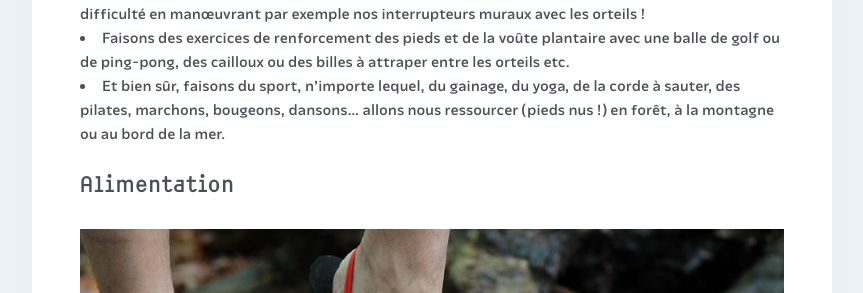
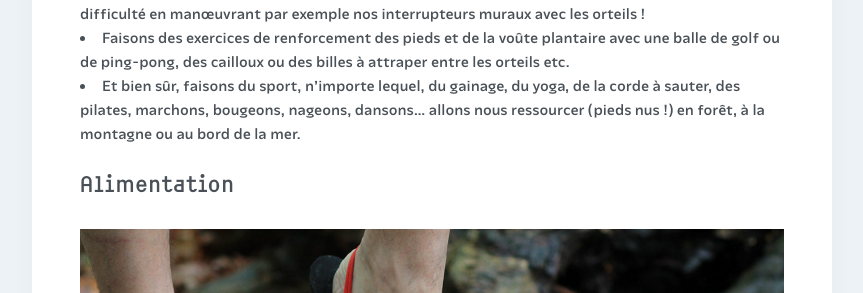
Before and after one commit to courirpaleo/courirpaleo.github.io, a Jekyll site: the page built from _pages/ressources.md, in a window 1280 px wide and 900 px high, scrolled down 3080 px. Shown: the part 185-478 px from the top of the window, without its empty margins (208-1071 px from the left). Built offline with Jekyll 4.4.1, drawn with Linux system fonts in a browser that asks for light colours; some web fonts are replaced.

Commit message:
Update ressources.md

```diff
--- a/_pages/ressources.md
+++ b/_pages/ressources.md
@@ -27,7 +27,7 @@
 - Travaillons et téléphonons debout, mangeons debout accoudés à un comptoir, passons le moins de temps possible assis ou assise. Notre corps n'est pas fait pour être assis, sauf occasionnellement, et nous savons depuis le point précédent qu'on peut aussi se reposer accroupi et pas assis&nbsp;!
 - Tenons-nous souvent sur une jambe, travaillons notre équilibre, avant plus tard de forcer la difficulté en man&oelig;uvrant par exemple nos interrupteurs muraux avec les orteils&nbsp;!
 - Faisons des exercices de renforcement des pieds et de la voûte plantaire avec une balle de golf ou de ping-pong, des cailloux ou des billes à attraper entre les orteils etc.
-- Et bien sûr, faisons du sport, n'importe lequel, du gainage, du yoga, de la corde à sauter, des pilates, marchons, bougeons, dansons... allons nous ressourcer (pieds nus&nbsp;!) en forêt, à la montagne ou au bord de la mer.
+- Et bien sûr, faisons du sport, n'importe lequel, du gainage, du yoga, de la corde à sauter, des pilates, marchons, bougeons, nageons, dansons... allons nous ressourcer (pieds nus&nbsp;!) en forêt, à la montagne ou au bord de la mer.
 
 ## Alimentation
 ![Courir Paleo](/assets/images/CourirPaleo_photo_marque_MQ_1200px.jpg)
```
